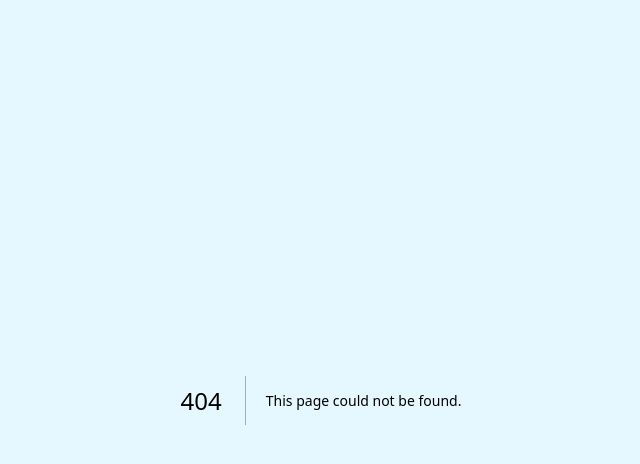
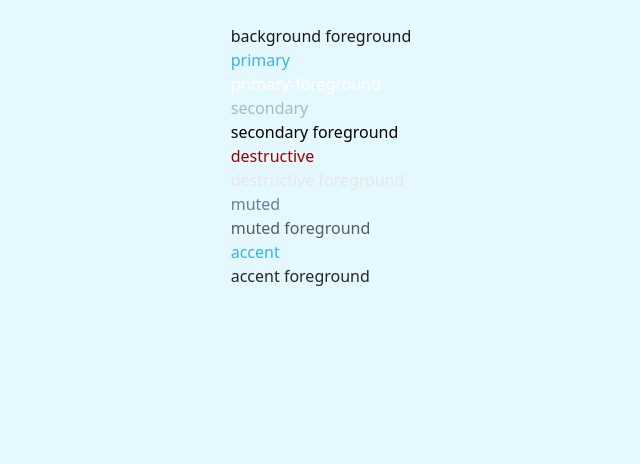
Before and after one commit to nicyuvi/nicyuvi-v2, a Next.js app: page /colors in a window 1280 px wide. Before the commit this address had no page. Shown: the top 464 px of the page, without its empty margins (319-959 px from the left). Built offline with nearby package versions, Linux system fonts and the light colour scheme.

Commit message:
organize components
move page components to app dir and layout components to components/layout

```diff
--- a/src/components/hero.tsx
+++ b/src/app/(main)/(components)/hero.tsx
@@ -1,4 +1,4 @@
-import { Button } from './ui/button'
+import { Button } from '@/components/ui/button'
 
 export default function Hero() {
   return (
--- /dev/null
+++ b/src/app/(main)/colors/page.tsx
@@ -0,0 +1,20 @@
+export default function Colors() {
+  return (
+    <div className="flex justify-center">
+      <div>
+        <p className="text-background">background</p>
+        <p className="text-background-foreground">background foreground</p>
+        <p className="text-primary">primary</p>
+        <p className="text-primary-foreground">primary-foreground</p>
+        <p className="text-secondary">secondary</p>
+        <p className="text-secondary-foreground">secondary foreground</p>
+        <p className="text-destructive">destructive</p>
+        <p className="text-destructive-foreground">destructive foreground</p>
+        <p className="text-muted">muted</p>
+        <p className="text-muted-foreground">muted foreground</p>
+        <p className="text-accent">accent</p>
+        <p className="text-accent-foreground">accent foreground</p>
+      </div>
+    </div>
+  )
+}
--- /dev/null
+++ b/src/app/(main)/layout.tsx
@@ -0,0 +1,42 @@
+import { ThemeProvider } from '@/components/theme-provider'
+import '@/styles/globals.css'
+import type { Metadata } from 'next'
+import { Inter as FontSans } from 'next/font/google'
+import { cn } from '@/lib/utils'
+
+const fontSans = FontSans({
+  subsets: ['latin'],
+  variable: '--font-sans',
+})
+
+export const metadata: Metadata = {
+  title: 'Nicolis Yuvienco - Full-Stack Web Developer Portfolio',
+  description:
+    'Nicolis Yuvienco is a Full-Stack Web Developer that focuses on building exceptional websites and applications, using the latest technologies. ',
+}
+
+export default function RootLayout({
+  children,
+}: Readonly<{
+  children: React.ReactNode
+}>) {
+  return (
+    <html lang="en">
+      <body
+        className={cn(
+          'min-h-screen bg-background font-sans antialiased',
+          fontSans.variable
+        )}
+      >
+        <ThemeProvider
+          attribute="class"
+          defaultTheme="system"
+          enableSystem
+          disableTransitionOnChange
+        >
+          {children}
+        </ThemeProvider>
+      </body>
+    </html>
+  )
+}
--- a/src/app/layout.tsx
+++ /dev/null
@@ -1,42 +0,0 @@
-import { ThemeProvider } from "@/components/theme-provider";
-import "@/styles/globals.css";
-import type { Metadata } from "next";
-import { Inter as FontSans } from "next/font/google";
-import { cn } from "@/lib/utils";
-
-const fontSans = FontSans({
-  subsets: ["latin"],
-  variable: "--font-sans",
-});
-
-export const metadata: Metadata = {
-  title: "Nicolis Yuvienco - Full-Stack Web Developer Portfolio",
-  description:
-    "Nicolis Yuvienco is a Full-Stack Web Developer that focuses on building exceptional websites and applications, using the latest technologies. ",
-};
-
-export default function RootLayout({
-  children,
-}: Readonly<{
-  children: React.ReactNode;
-}>) {
-  return (
-    <html lang="en">
-      <body
-        className={cn(
-          "min-h-screen bg-background font-sans antialiased",
-          fontSans.variable,
-        )}
-      >
-        <ThemeProvider
-          attribute="class"
-          defaultTheme="system"
-          enableSystem
-          disableTransitionOnChange
-        >
-          {children}
-        </ThemeProvider>
-      </body>
-    </html>
-  );
-}
--- a/src/components/side-nav.tsx
+++ b/src/components/layout/side-nav.tsx
@@ -1,3 +1,3 @@
 export default function SideNav() {
-  return <nav>side nav bar</nav>;
+  return <nav>side nav bar</nav>
 }
```
Also changed, not shown: src/app/(main)/page.tsx (renamed from src/app/page.tsx, +4 -4 lines), src/components/layout/mobile-nav.tsx (renamed from src/components/mobile-nav.tsx), src/components/layout/nav-bar.tsx (renamed from src/components/nav-bar.tsx), 1 other file (tests, documents, lock files or other folders).
